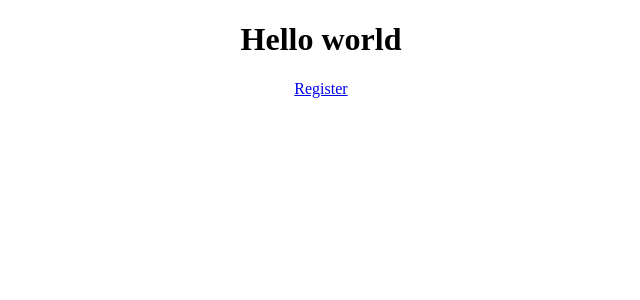
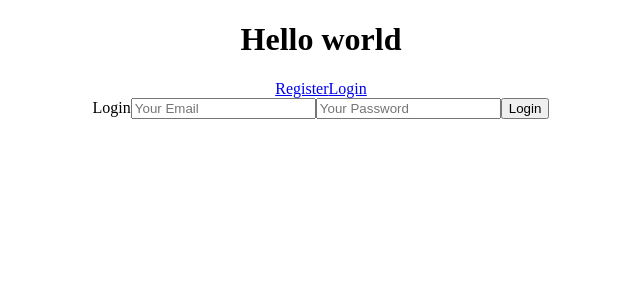
Before and after one commit to C6-OmarAlduais/MERAKI_Academy_Project_4, a React (Create React App) app in the folder frontend/: page /login in a window 1280 px wide. Shown: the top 300 px of the page, without its empty margins (319-959 px from the left). Built offline with nearby package versions, Linux system fonts and the light colour scheme.

Commit message:
login frontend

```diff
--- a/frontend/src/App.js
+++ b/frontend/src/App.js
@@ -2,17 +2,28 @@ import "./App.css";
 import { Routes, Route } from "react-router-dom";
 import Navbar from "./components/Navbar";
 import Register from "./components/Register";
-//----------------------------
+import { createContext, useState } from "react";
+import Login from "./components/Login";
+//--------------------------------------------
+export const appContext = createContext()
+
+//--------------------------------------------
 
 function App() {
+  const [isLogedIn, setIsLogedIn] = useState(false);
+  const [token, setToken] = useState(localStorage.getItem('token') || '');
+//--------------------------------------------
   return (
+<appContext.Provider value = {{isLogedIn, setIsLogedIn, token, setToken}}>
     <div className="App">
       <h1>Hello world</h1>
       <Navbar/>
       <Routes>
       <Route path="/register" element={<Register/>}/>
+      <Route path="/login" element={<Login/>}/>
       </Routes>
     </div>
+    </appContext.Provider>
   );
 }
 
--- a/frontend/src/components/Login/index.js
+++ b/frontend/src/components/Login/index.js
@@ -1,6 +1,59 @@
 import React from "react";
+import { useState, useContext } from "react";
+import axios from "axios";
+import { appContext } from "../../App";
+//-------------------------------
 
 const Login = () => {
-  return <div>Login</div>;
+  const { token, setIsLogedIn, setToken } = useContext(appContext);
+
+  //-----------------------------
+
+  const [email, setEmail] = useState("");
+  const [password, setPassword] = useState("");
+  const [message, setMessage] = useState("");
+
+  //-----------------------------
+
+  const toLogin = () => {
+    axios
+      .post("http://localhost:5000/login/", { email, password })
+      .then((res) => {
+        console.log(res);
+        setMessage(res.data.message)
+       setIsLogedIn(true);
+       setToken(res.data.token)
+       localStorage.setItem('token', res.data.token)
+      })
+      .catch((err) => {
+        console.log(err);
+        setMessage(err.response.data.message);
+      });
+
+    //------------------------------
+  };
+  return (
+    <div>
+      Login
+      <input
+        onChange={(e) => {
+          setEmail(e.target.value);
+        }}
+        type={"text"}
+        placeholder={"Your Email"}
+      ></input>
+      <input
+        onChange={(e) => {
+          setPassword(e.target.value);
+        }}
+        type={"text"}
+        placeholder={"Your Password"}
+      >
+
+      </input>
+      <button onClick={toLogin}>Login</button>
+      <p>{message}</p>
+    </div>
+  );
 };
 export default Login;
--- a/frontend/src/components/Navbar/index.js
+++ b/frontend/src/components/Navbar/index.js
@@ -6,6 +6,7 @@ const Navbar = () => {
     return (
         <div>
             <Link to={'/register'}>Register</Link>
+            <Link to={'/login'}>Login</Link>
         </div>
     );
 }
--- a/frontend/src/components/Register/index.js
+++ b/frontend/src/components/Register/index.js
@@ -38,7 +38,7 @@ const createUser = () => {
 
     <input onChange={(e)=>{setLastName(e.target.value)}} type={'text'} placeholder ={'Last Name'}></input>
 
-    <input onChange={(e)=>{setAge(e.target.value)}} type={'text'} placeholder ={'Age'}></input>
+    <input onChange={(e)=>{setAge(e.target.value)}} type={'number'} placeholder ={'Age'}></input>
 
     <input onChange={(e)=>{setCountry(e.target.value)}} type={'text'} placeholder ={'Country'}></input>
 
```
